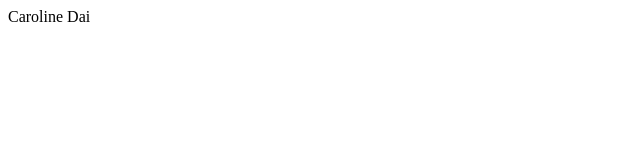
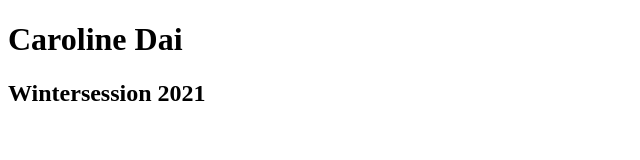
Before and after one commit to cdai-wd/wsweb, a plain HTML site: page index.html in a window 1280 px wide. Shown: the whole page, without its empty margins (0-640 px from the left). Drawn offline with Linux system fonts and the light colour scheme.

Commit message:
Update index.html

```diff
--- a/index.html
+++ b/index.html
@@ -1,6 +1,7 @@
 <!DOCTYPE html>
 <html>
 <body>
-Caroline Dai
+  <h1> Caroline Dai </h1>
+  <h2> Wintersession 2021 </h2>
 </body>
 </html>
```
